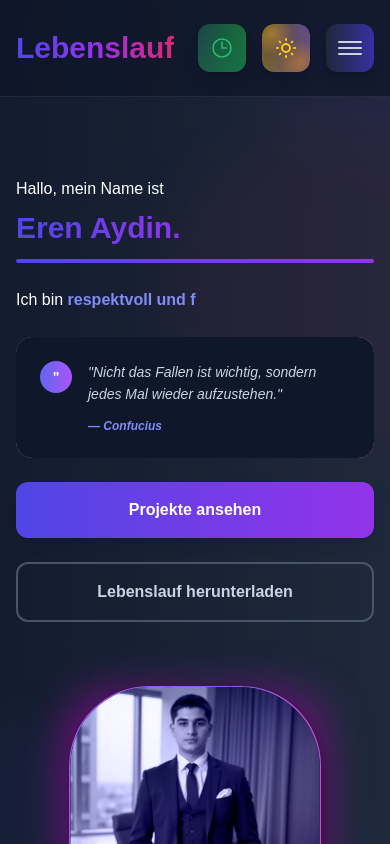
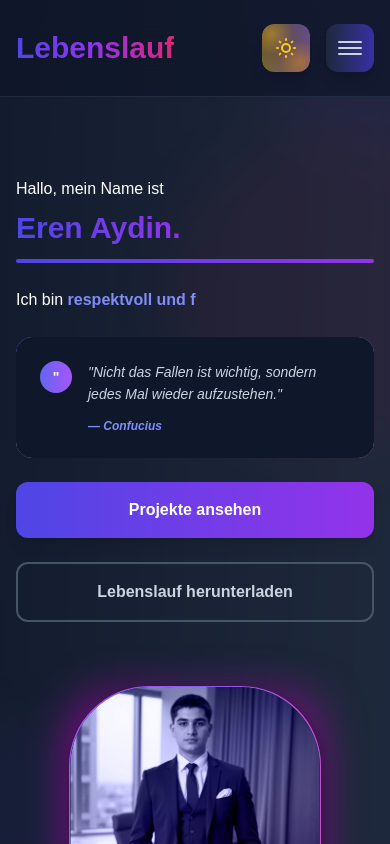
Before and after one commit to yigiterenaydin/erenworks, a Next.js app: page / in a window 390 px wide. Shown: the top 844 px of the page. Built offline with nearby package versions, Linux system fonts and the light colour scheme.

Commit message:
Header.tsx

```diff
--- a/src/components/layout/Header.tsx
+++ b/src/components/layout/Header.tsx
@@ -33,7 +33,7 @@ export default function Header({
   onMobileMenuToggle,
   onMobileMenuClose
 }: HeaderProps) {
-  const prefersReducedMotion = useReducedMotion(); // Gerçek reduced motion kullan
+  const prefersReducedMotion = false; // Reduced Motion uyarısını tamamen kapat
   const headerRef = useRef<HTMLElement | null>(null);
   const [scrollProgress, setScrollProgress] = useState(0);
 
@@ -68,15 +68,14 @@ export default function Header({
     const el = document.getElementById(id);
     if (!el) return;
 
-    // Mobilde daha fazla offset, desktop'ta daha az
-    const isMobile = window.innerWidth < 768;
-    const offset = isMobile ? 120 : 80; // Mobilde daha fazla offset
+    // Header yüksekliğini al
+    const headerHeight = headerRef.current?.offsetHeight ?? 80;
 
     // Element'in pozisyonunu hesapla
     const elementTop = el.offsetTop;
 
-    // Scroll pozisyonunu hesapla
-    const scrollTop = elementTop - offset;
+    // Scroll pozisyonunu hesapla (header'ın altında kalacak şekilde)
+    const scrollTop = elementTop - headerHeight - 20; // 20px ekstra boşluk
 
     // Smooth scroll yap
     window.scrollTo({
@@ -124,12 +123,11 @@ export default function Header({
         initial={{ scaleX: 0 }}
         animate={{ scaleX: scrollProgress / 100 }}
         transition={{
-          duration: prefersReducedMotion ? 0 : 0.05,
-          ease: "linear"
+          duration: prefersReducedMotion ? 0 : 0.1,
+          ease: "easeOut"
         }}
         // Reduced Motion uyarısını engelle
         suppressHydrationWarning={true}
-        aria-hidden="true"
       />
 
       <motion.header
@@ -385,78 +383,6 @@ export default function Header({
           </div>
 
           <div className="flex items-center space-x-4">
-            {/* Auto Theme Toggle (mobile) */}
-            <motion.button
-              whileHover={prefersReducedMotion ? undefined : {
-                scale: 1.1,
-                rotate: 360,
-                boxShadow: autoTheme ? "0 0 35px rgba(34, 197, 94, 0.6)" : "0 0 35px rgba(99, 102, 241, 0.6)"
-              }}
-              whileTap={prefersReducedMotion ? undefined : { scale: 0.9 }}
-              onClick={onAutoThemeToggle}
-              className="md:hidden relative p-3 rounded-xl bg-gradient-to-r from-green-100 to-emerald-100 dark:from-slate-800 dark:to-green-800 hover:from-green-200 hover:to-emerald-200 dark:hover:from-slate-700 dark:hover:to-green-700 transition-all duration-300 shadow-lg hover:shadow-xl focus-visible:outline-none focus-visible:ring-2 focus-visible:ring-green-500/70 focus-visible:ring-offset-2 focus-visible:ring-offset-white dark:focus-visible:ring-green-400/70 dark:focus-visible:ring-offset-slate-900 overflow-hidden"
-            >
-              {/* Enhanced animated background */}
-              <motion.div
-                className="absolute inset-0 rounded-xl"
-                animate={{
-                  background: autoTheme
-                    ? "linear-gradient(45deg, rgba(34, 197, 94, 0.3), rgba(16, 185, 129, 0.2), rgba(34, 197, 94, 0.1))"
-                    : "linear-gradient(45deg, rgba(99, 102, 241, 0.3), rgba(168, 85, 247, 0.2), rgba(99, 102, 241, 0.1))"
-                }}
-                transition={{ duration: 1 }}
-              />
-
-              {/* Icon with morphing animation */}
-              <motion.div
-                key={autoTheme ? 'auto' : 'manual'}
-                initial={{
-                  scale: 0,
-                  rotate: -180,
-                  opacity: 0,
-                  filter: "blur(6px)"
-                }}
-                animate={{
-                  scale: 1,
-                  rotate: 0,
-                  opacity: 1,
-                  filter: "blur(0px)"
-                }}
-                exit={{
-                  scale: 0,
-                  rotate: 180,
-                  opacity: 0,
-                  filter: "blur(6px)"
-                }}
-                transition={{
-                  duration: 1.5,
-                  ease: "easeInOut",
-                  type: "spring",
-                  stiffness: 120,
-                  damping: 12
-                }}
-                className="relative z-10"
-              >
-                <ClockIcon className={`w-6 h-6 ${autoTheme ? 'text-green-500' : 'text-indigo-500'}`} />
-              </motion.div>
-
-              {/* Pulse effect when auto theme is active */}
-              {autoTheme && (
-                <motion.div
-                  className="absolute inset-0 rounded-xl border-2 border-green-500/50"
-                  animate={{
-                    scale: [1, 1.1, 1],
-                    opacity: [0.5, 0.8, 0.5]
-                  }}
-                  transition={{
-                    duration: 2,
-                    repeat: Infinity,
-                    ease: "easeInOut"
-                  }}
-                />
-              )}
-            </motion.button>
-
             {/* Theme Toggle (mobile) */}
             <motion.button
               whileHover={prefersReducedMotion ? undefined : {
@@ -637,8 +563,8 @@ export default function Header({
                     onClick={(e) => {
                       e.preventDefault();
                       onMobileMenuClose();
-                      // Menü kapanması için gecikme
-                      setTimeout(() => scrollToHash(item.href), 300);
+                      // Menü kapanması için kısa bir gecikme
+                      setTimeout(() => scrollToHash(item.href), 100);
                     }}
                     aria-current={activeSection === item.href.replace('#', '') ? 'page' : undefined}
                     className={`block text-xl font-semibold transition-all duration-300 py-4 px-4 rounded-xl border-b border-slate-200/50 dark:border-slate-700/50 last:border-b-0 group ${
```
